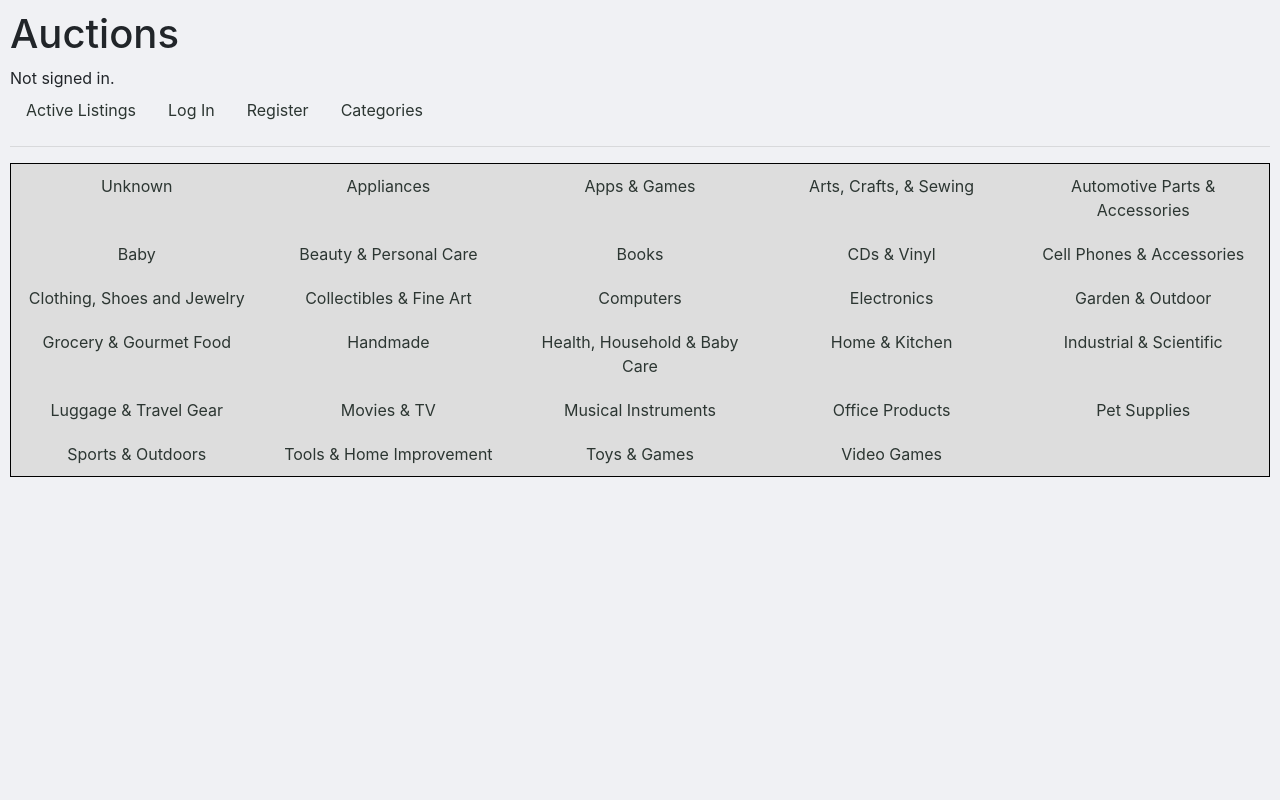
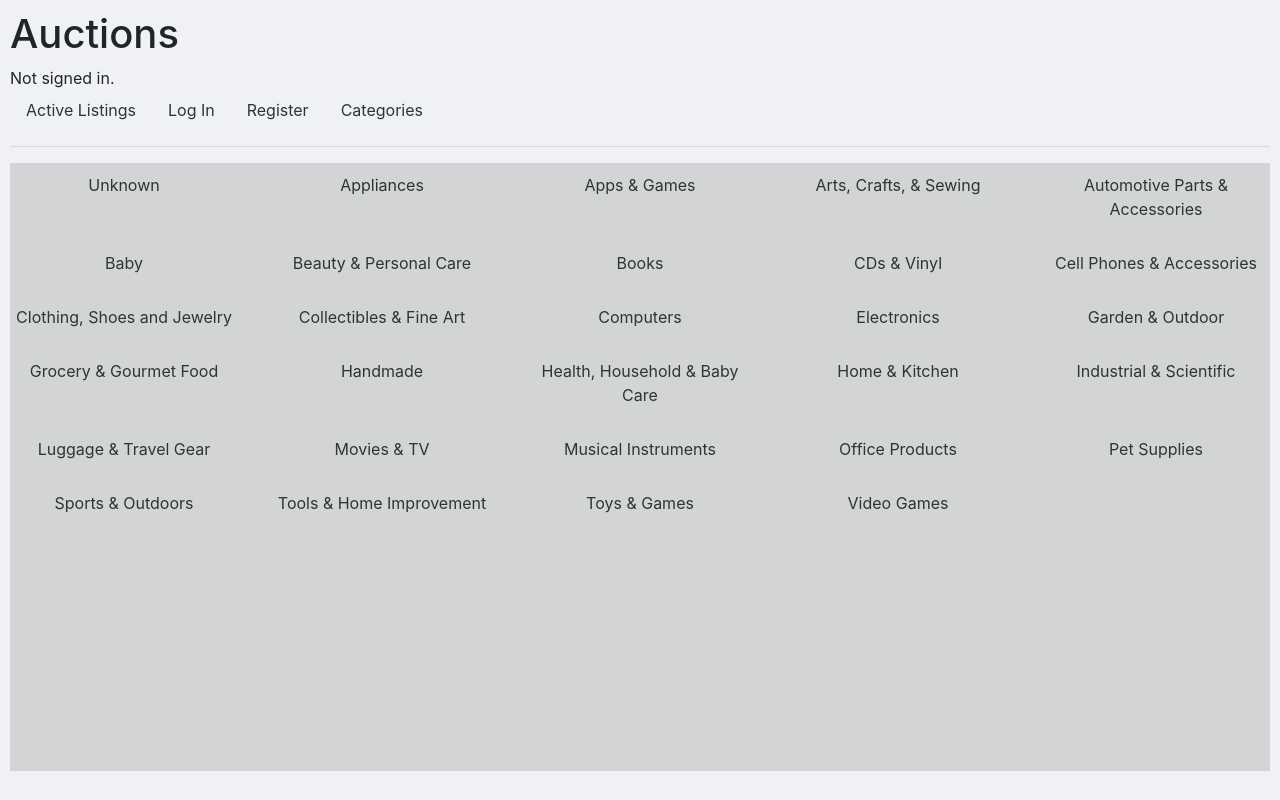
Before and after one commit to boshhy/Commerce, a Django app: page /categories/ in a window 1280 px wide. Run offline with Django 3.2, Linux system fonts and the light colour scheme; some libraries are stand-ins or nearby versions.

Commit message:
fixed styling on categories page

```diff
--- a/auctions/static/auctions/styles.css
+++ b/auctions/static/auctions/styles.css
@@ -58,18 +58,15 @@ a:visited {
 .wrapper {
     display: grid;
     grid-template-columns: 1fr 1fr 1fr 1fr 1fr;
-    border: 1px solid black;
-    background-color: #ddd;
+    padding-top: 10px;
+    column-gap: 30px;
+    row-gap: 30px;
 }
 
 .wrapper > div {
-    background-color: #ddd;
-    padding: 10px;
     text-align: center;
 }
 
 .wrapper > div:nth-child(odd) {
-    background-color: #ddd;
-    padding: 10px;
     text-align: center;
 }
--- a/auctions/templates/auctions/categories.html
+++ b/auctions/templates/auctions/categories.html
@@ -1,7 +1,7 @@
 {% extends "auctions/layout.html" %}
 
 {% block body %}
-<div>
+<div style="background-color: #d3d4d6; height: 76vh;">
     <div class="wrapper">
         {% for category in choices %}
             <div>
```
